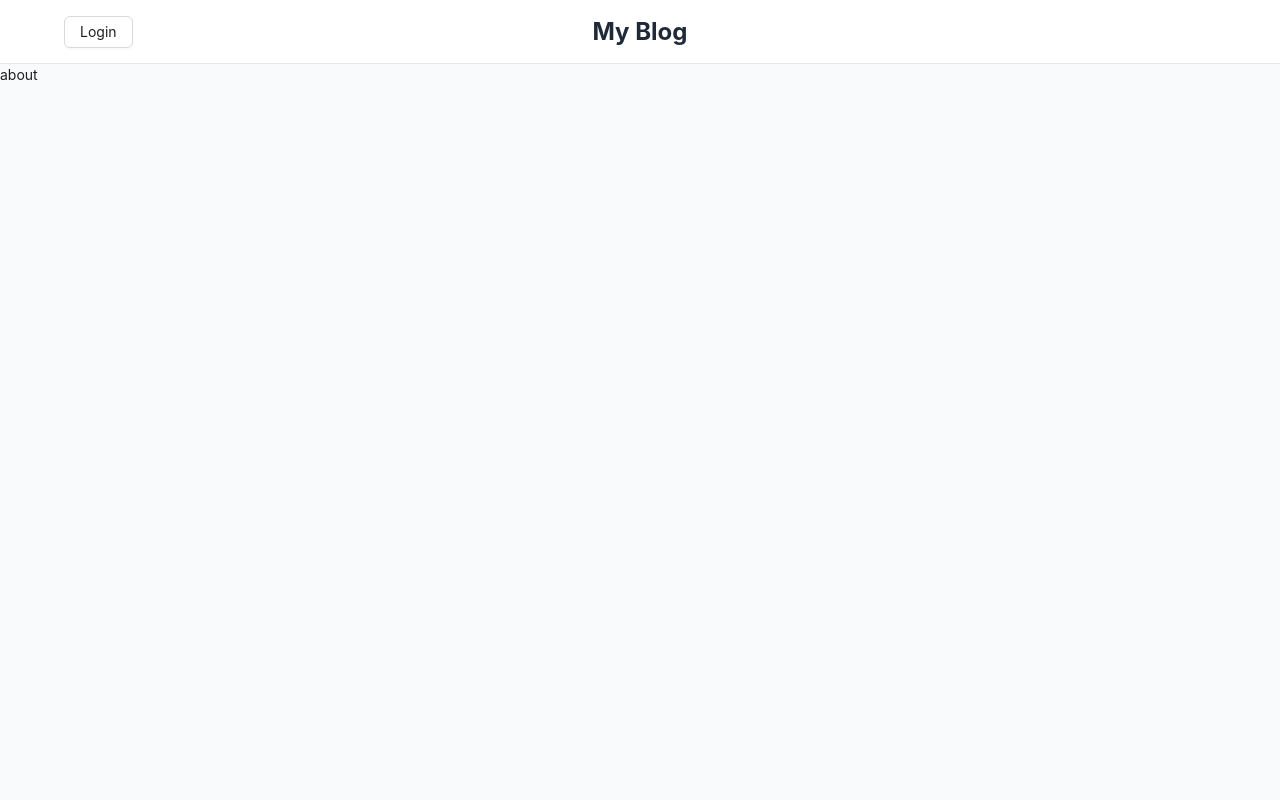
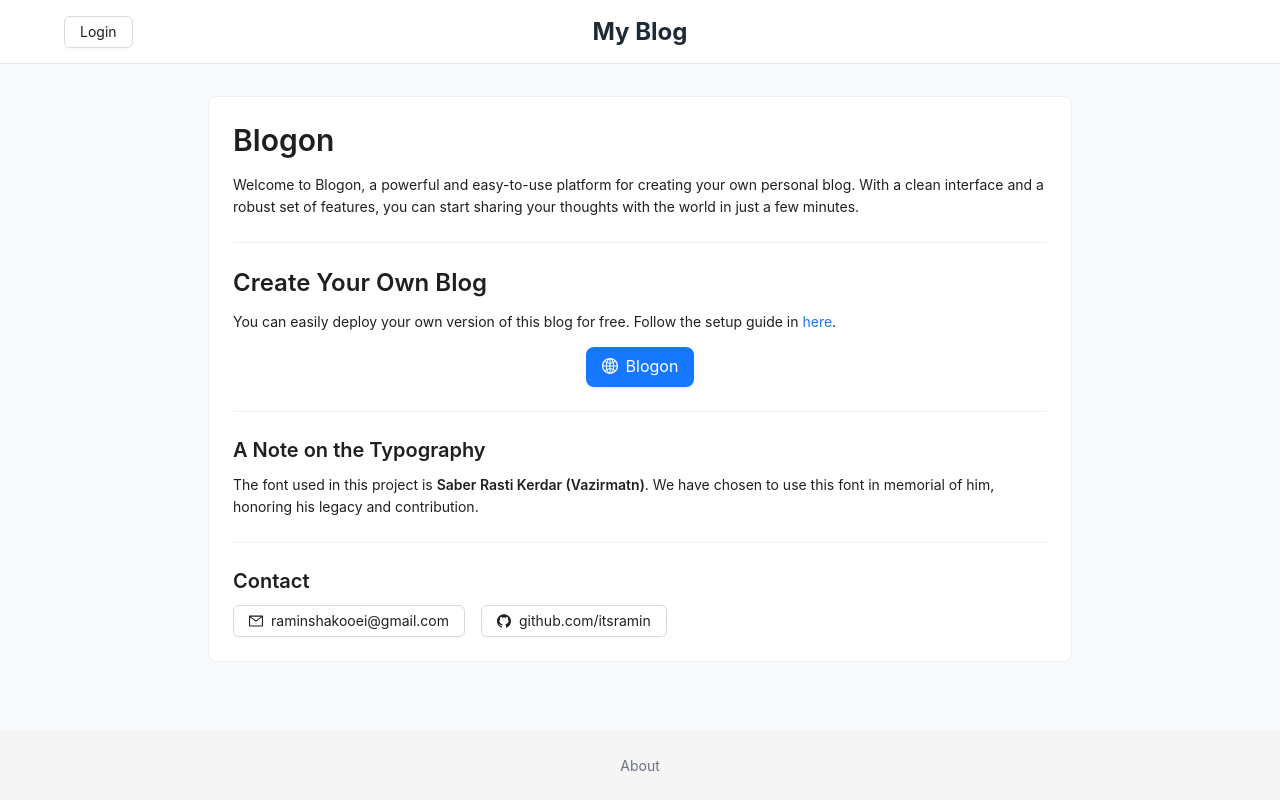
Before and after one commit to itsramin/blogon, a React (Vite) app: page /about in a window 1280 px wide. Built offline with nearby package versions, Linux system fonts and the light colour scheme; no server answers; a web font is replaced by a local one.

Commit message:
add about to desktop view

```diff
--- a/src/components/Layout/AdminLayout.tsx
+++ b/src/components/Layout/AdminLayout.tsx
@@ -15,7 +15,7 @@ import {
   IoSpeedometerOutline,
 } from "react-icons/io5";
 
-const { Content } = Layout;
+const { Content, Footer, Sider } = Layout;
 
 interface AdminLayoutProps {
   children: React.ReactNode;
@@ -25,7 +25,6 @@ export const AdminLayout: React.FC<AdminLayoutProps> = ({ children }) => {
   const location = useLocation();
   const navigate = useNavigate();
   const { isAuthenticated, loading, logout } = useAuth();
-  const [collapsed, setCollapsed] = useState(false);
   const [drawerVisible, setDrawerVisible] = useState(false);
 
   if (loading) {
@@ -47,7 +46,7 @@ export const AdminLayout: React.FC<AdminLayoutProps> = ({ children }) => {
   const menuItems = [
     {
       key: "/admin",
-      icon: <IoSpeedometerOutline size={16} />,
+      icon: <IoSpeedometerOutline size={16} className="mb-1" />,
       label: <Link to="/admin">Dashboard</Link>,
     },
     {
@@ -60,17 +59,17 @@ export const AdminLayout: React.FC<AdminLayoutProps> = ({ children }) => {
       children: [
         {
           key: "/admin/posts",
-          icon: <IoDocumentsOutline size={16} />,
+          icon: <IoDocumentsOutline size={16} className="mb-1" />,
           label: <Link to="/admin/posts">Posts</Link>,
         },
         {
           key: "/admin/categories",
-          icon: <IoFolderOpenOutline size={16} />,
+          icon: <IoFolderOpenOutline size={16} className="mb-1" />,
           label: <Link to="/admin/categories">Categories</Link>,
         },
         {
           key: "/admin/tags",
-          icon: <IoPricetagsOutline size={16} />,
+          icon: <IoPricetagsOutline size={16} className="mb-1" />,
           label: <Link to="/admin/tags">Tags</Link>,
         },
       ],
@@ -88,12 +87,12 @@ export const AdminLayout: React.FC<AdminLayoutProps> = ({ children }) => {
     },
     {
       key: "/admin/settings",
-      icon: <IoSettingsOutline size={16} />,
+      icon: <IoSettingsOutline size={16} className="mb-1" />,
       label: <Link to="/admin/settings">Settings</Link>,
     },
     {
       key: "/",
-      icon: <IoEyeOutline size={16} />,
+      icon: <IoEyeOutline size={16} className="mb-1" />,
       label: <Link to="/">Visit blog</Link>,
     },
     {
@@ -101,12 +100,8 @@ export const AdminLayout: React.FC<AdminLayoutProps> = ({ children }) => {
     },
     {
       key: "/logout",
-      icon: <IoLogOutOutline size={16} />,
-      label: (
-        <Button type="text" onClick={handleLogout}>
-          Logout
-        </Button>
-      ),
+      icon: <IoLogOutOutline size={16} className="mb-1" />,
+      label: <div onClick={handleLogout}>Logout</div>,
     },
   ];
 
@@ -127,13 +122,10 @@ export const AdminLayout: React.FC<AdminLayoutProps> = ({ children }) => {
       </div>
       <Layout>
         {/* Desktop Sider */}
-        <Layout.Sider
+        <Sider
           width={250}
-          className="bg-white border-r border-gray-200 hidden md:block"
+          className="bg-white border-r border-gray-200 hidden md:block "
           theme="light"
-          collapsible
-          collapsed={collapsed}
-          onCollapse={(value) => setCollapsed(value)}
         >
           <Menu
             mode="inline"
@@ -142,7 +134,7 @@ export const AdminLayout: React.FC<AdminLayoutProps> = ({ children }) => {
             className="border-none mt-4"
             items={menuItems}
           />
-        </Layout.Sider>
+        </Sider>
 
         {/* Mobile Drawer */}
         <Drawer
@@ -169,6 +161,9 @@ export const AdminLayout: React.FC<AdminLayoutProps> = ({ children }) => {
           </Content>
         </Layout>
       </Layout>
+      <Footer className="text-center text-gray-500 ">
+        <Link to={"/about"}>About</Link>
+      </Footer>
     </Layout>
   );
 };
--- a/src/components/Layout/PublicLayout.tsx
+++ b/src/components/Layout/PublicLayout.tsx
@@ -1,8 +1,9 @@
 import React from "react";
 import { Layout } from "antd";
 import { Header } from "./Header";
+import { Link } from "react-router-dom";
 
-const { Content } = Layout;
+const { Content, Footer } = Layout;
 
 interface PublicLayoutProps {
   children: React.ReactNode;
@@ -13,6 +14,9 @@ export const PublicLayout: React.FC<PublicLayoutProps> = ({ children }) => {
     <Layout className="min-h-screen">
       <Header />
       <Content className="bg-gray-50">{children}</Content>
+      <Footer className="text-center text-gray-500">
+        <Link to={"/about"}>About</Link>
+      </Footer>
     </Layout>
   );
 };
--- a/src/pages/Public/About.tsx
+++ b/src/pages/Public/About.tsx
@@ -1,5 +1,76 @@
-function About() {
-  return <div>about</div>;
-}
+import React from "react";
+import { Card, Typography, Divider, Button } from "antd";
+import {
+  GithubOutlined,
+  GlobalOutlined,
+  MailOutlined,
+} from "@ant-design/icons";
+
+const { Title, Paragraph, Text } = Typography;
+
+const About: React.FC = () => {
+  return (
+    <div className="max-w-4xl mx-auto px-4 py-8">
+      <Card>
+        <Title level={2}>Blogon</Title>
+        <Paragraph>
+          Welcome to Blogon, a powerful and easy-to-use platform for creating
+          your own personal blog. With a clean interface and a robust set of
+          features, you can start sharing your thoughts with the world in just a
+          few minutes.
+        </Paragraph>
+
+        <Divider />
+
+        <Title level={3}>Create Your Own Blog</Title>
+        <Paragraph>
+          You can easily deploy your own version of this blog for free. Follow
+          the setup guide in{" "}
+          <a href="https://github.com/itsramin/blogon" target="_blank">
+            here
+          </a>
+          .
+        </Paragraph>
+        <div className="flex justify-center">
+          <Button type="primary" size="large" icon={<GlobalOutlined />}>
+            <a href="https://github.com/itsramin/blogon" target="_blank">
+              Blogon
+            </a>
+          </Button>
+        </div>
+
+        <Divider />
+
+        <Title level={4}>A Note on the Typography</Title>
+        <Paragraph>
+          The font used in this project is{" "}
+          <Text strong>Saber Rasti Kerdar (Vazirmatn)</Text>. We have chosen to
+          use this font in memorial of him, honoring his legacy and
+          contribution.
+        </Paragraph>
+
+        <Divider />
+
+        <Title level={4}>Contact</Title>
+        <div className="flex flex-col sm:flex-row gap-4">
+          <a
+            href="mailto:raminshakooei@gmail.com"
+            target="_blank"
+            rel="noopener noreferrer"
+          >
+            <Button icon={<MailOutlined />}>raminshakooei@gmail.com</Button>
+          </a>
+          <a
+            href="https://github.com/itsramin"
+            target="_blank"
+            rel="noopener noreferrer"
+          >
+            <Button icon={<GithubOutlined />}>github.com/itsramin</Button>
+          </a>
+        </div>
+      </Card>
+    </div>
+  );
+};
 
 export default About;
```
